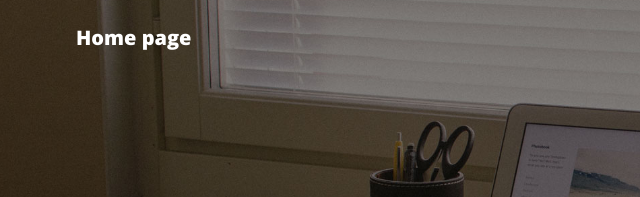
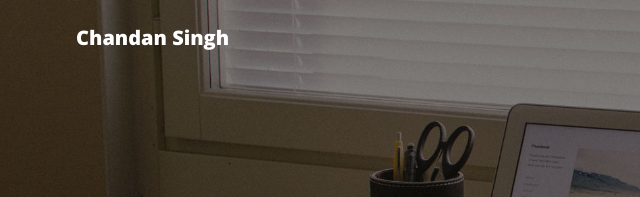
Before and after one commit to chandansinghkiit/chandansinghkiit.github.io, a website: page index.html in a window 1280 px wide. Shown: the top 197 px of the page, 29-669 px from the left. Drawn offline with nearby package versions, Linux system fonts and the light colour scheme.

Commit message:
name change
namechange

```diff
--- a/index.html
+++ b/index.html
@@ -28,7 +28,7 @@
     <!-- Navigation -->
     <nav class="navbar navbar-expand-lg navbar-light fixed-top" id="mainNav">
       <div class="container">
-        <a class="navbar-brand" href="index.html">Home page</a>
+        <a class="navbar-brand" href="index.html">Chandan Singh</a>
         <button class="navbar-toggler navbar-toggler-right" type="button" data-toggle="collapse" data-target="#navbarResponsive" aria-controls="navbarResponsive" aria-expanded="false" aria-label="Toggle navigation">
           Menu
           <i class="fa fa-bars"></i>
```
